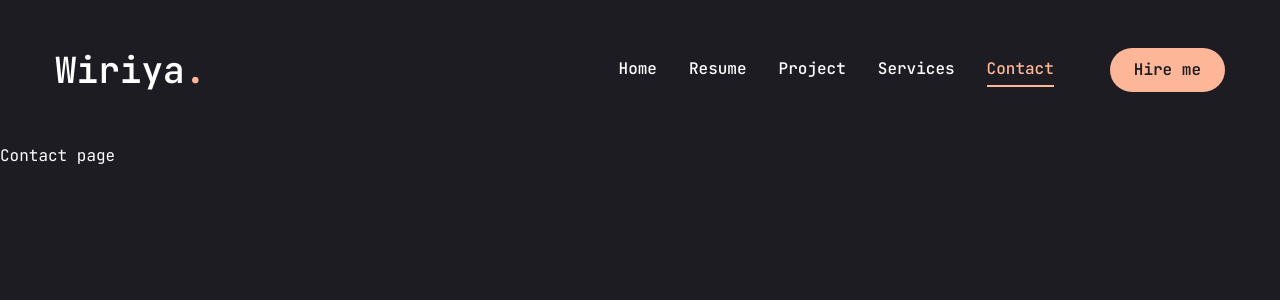
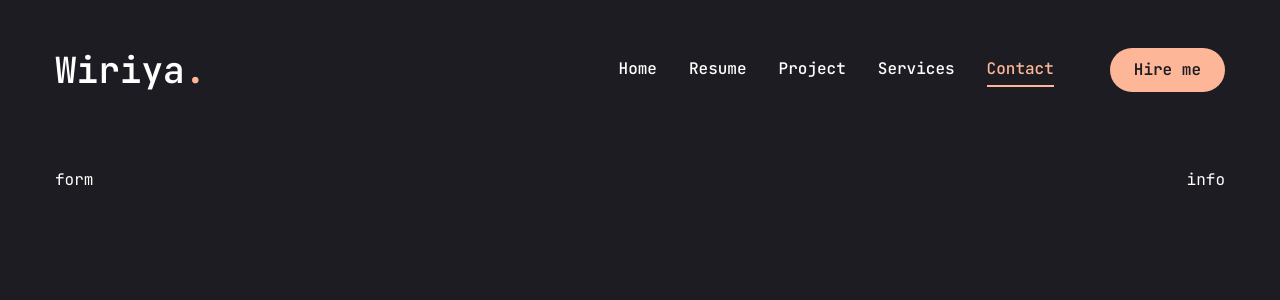
Before and after one commit to mezealot24/WiriyaPortfolio, a Next.js app: page /contact in a window 1280 px wide. Shown: the top 300 px of the page. Built offline with nearby package versions, Linux system fonts and the light colour scheme.

Commit message:
Contact page 10%

```diff
--- a/app/contact/page.jsx
+++ b/app/contact/page.jsx
@@ -1,5 +1,64 @@
+"use client";
+
+import { Button } from "@/components/ui/button";
+import { Input } from "@/components/ui/input";
+
+import { motion } from "framer-motion";
+
+import {
+	Select,
+	SelectContent,
+	SelectGroup,
+	SelectItem,
+	SelectLabel,
+	SelectTrigger,
+	SelectValue,
+} from "@/components/ui/select";
+
+import { FaPhoneAlt, FaEnvelope, FaMapMarkerAlt } from "react-icons/fa";
+
+const info = [
+	{
+		icon: <FaPhoneAlt />,
+		title: "Phone",
+		description: "(+66) ",
+	},
+	{
+		icon: <FaEnvelope />,
+		title: "Email",
+		description: "wiriya.on@gmail.com",
+	},
+	{
+		icon: <FaMapMarkerAlt />,
+		title: "Address",
+		description: "Bangplee,Samut-prakan 10540",
+	},
+];
+
 const Contact = () => {
-	return <div>Contact page</div>;
+	return (
+		<motion.section
+			initial={{ opacity: 0 }}
+			animate={{
+				opacity: 1,
+				transition: { delay: 2.4, duration: 0.4, ease: "easeIn" },
+			}}
+			className="py-6"
+		>
+			<div className="container mx-auto">
+				<div className="flex flex-col xl:flex-row gap-[30px]">
+					{/* form */}
+					<div className="xl:h-[54%] order-2 xl:order-none">
+						<form>form</form>
+						{/* info */}
+					</div>
+					<div className="flex-1 flex items-center xl:justify-end order-1 xl:order-none mb-8 xl:mb-0">
+						info
+					</div>
+				</div>
+			</div>
+		</motion.section>
+	);
 };
 
 export default Contact;
--- a/app/project/page.jsx
+++ b/app/project/page.jsx
@@ -6,6 +6,7 @@
 import { Swiper, SwiperSlide } from "swiper/react";
 import "swiper/css";
 
+import "swiper/css/navigation";
 import { BsArrowRight, BsGithub } from "react-icons/bs";
 import {
 	Tooltip,
@@ -16,6 +17,7 @@
 
 import Link from "next/link";
 import Image from "next/image";
+import WorkSliderBtns from "@/components/ui/WorkSliderBtns";
 
 const projectsData = [
 	{
@@ -161,25 +163,29 @@
 							className="xl:h-[520px] mb-12"
 							onSlideChange={handleSlideChange}
 						>
-							{projectsData.map((currentProject, index) => {
+							{projectsData.map((project, index) => {
 								return (
-									<SwiperSlide key={index} class="w-full">
+									<SwiperSlide key={index}>
 										<div className="h-[460px] relative group flex justify-center items-center bg-pink-50/20">
 											{/* overlay */}
-											<div></div>
+											<div className="absolute inset-0 bg-black/10 z-10"></div>
 											{/* image */}
 											<div className="relative w-full h-full">
 												<Image
-													src={projectsData.image}
+													src={project.image}
+													alt={project.title}
 													fill
 													className="object-cover"
-													alt=""
 												/>
 											</div>
 										</div>
 									</SwiperSlide>
 								);
 							})}
+							<WorkSliderBtns
+								containerStyles="flex gap-2 absolute right-0 bottom-[calc(50%_-_22px)] xl:bottom-0 z-20 w-full justify-between xl:w-max xl:justify-none"
+								btnStyles="bg-accent hover:bg-accent-hover text-primary text-[22px] w-[44px] h-[44px] flex justify-center items-center transition-all"
+							/>
 						</Swiper>
 					</div>
 				</div>
--- /dev/null
+++ b/components/ui/WorkSliderBtns.jsx
@@ -0,0 +1,21 @@
+"use client";
+
+import { useSwiper } from "swiper/react";
+import { PiCaretLeftBold, PiCaretRightBold } from "react-icons/pi";
+
+const WorkSliderBtns = ({ containerStyles, btnStyles, iconsStyles }) => {
+	const swiper = useSwiper();
+
+	return (
+		<div className={containerStyles}>
+			<button className={btnStyles} onClick={() => swiper.slidePrev()}>
+				<PiCaretLeftBold className={iconsStyles} />
+			</button>
+			<button className={btnStyles} onClick={() => swiper.slideNext()}>
+				<PiCaretRightBold className={iconsStyles} />
+			</button>
+		</div>
+	);
+};
+
+export default WorkSliderBtns;
```
